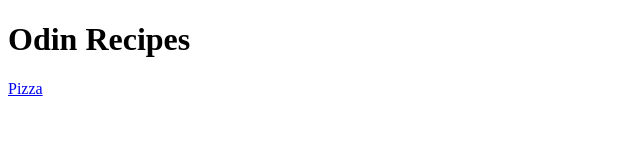
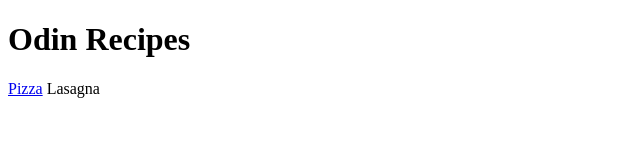
Before and after one commit to ClaytonLeeKopp/odin-recipes, a plain HTML site: page index.html in a window 1280 px wide. Shown: the full height of the page, 0-640 px from the left. Drawn offline with Linux system fonts and the light colour scheme.

Commit message:
move staged recipes to commit

```diff
--- a/index.html
+++ b/index.html
@@ -9,5 +9,7 @@
 <body>
     <h1>Odin Recipes</h1>
     <a href="recipes/pizza.html">Pizza</a>
+    <a>Lasagna</a>
+
 </body>
 </html>
```
Also changed, not shown: img/pizza.jpeg (added), 1 other file.
